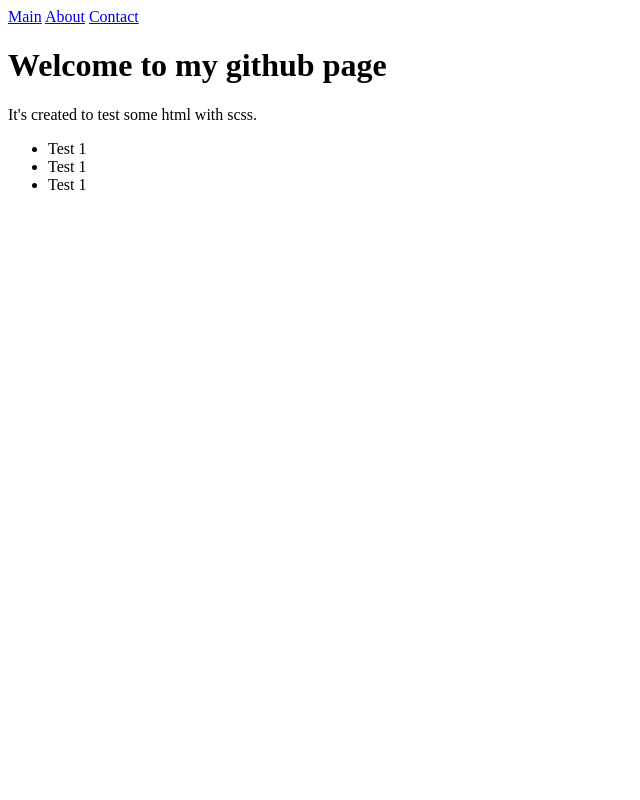
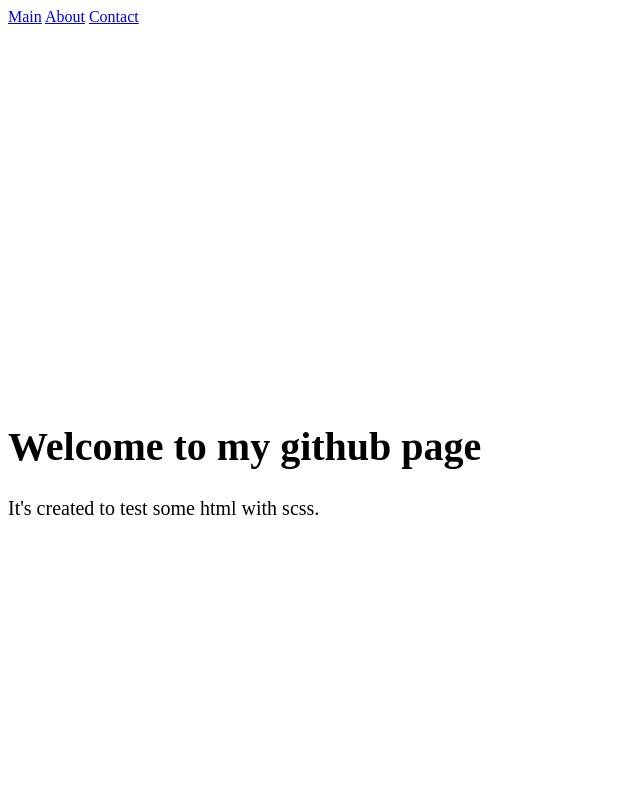
Before and after one commit to wtx265/wtx265.github.io, a plain HTML site: page index.html in a window 1280 px wide. Shown: the top 800 px of the page, without its empty margins (0-640 px from the left). Drawn offline with Linux system fonts and the light colour scheme.

Commit message:
Small fix

```diff
--- a/index.html
+++ b/index.html
@@ -2,7 +2,7 @@
 <html>
     <head>
         <title>My First Github Page</title>
-        <link type="stylesheet" src="/style.css">
+        <link rel="stylesheet" href="/style.css">
     </head>
     <body>
         <header>
```
